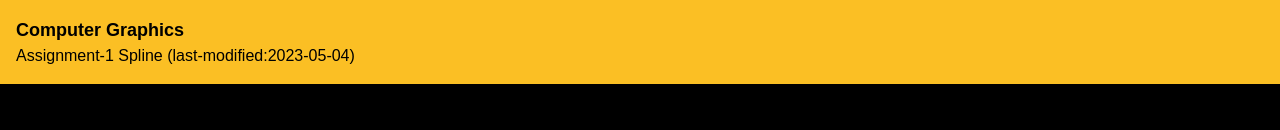
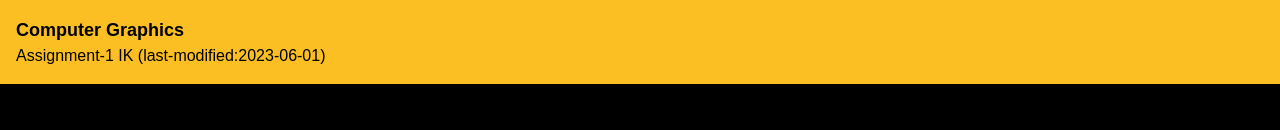
Before and after one commit to atsumaru1377/modeling_legacygl, a Next.js app: page /animation1 in a window 1280 px wide. Shown: the top 130 px of the page. Built offline with nearby package versions, Linux system fonts and the light colour scheme.

Commit message:
date change

```diff
--- a/pages/animation1/index.jsx
+++ b/pages/animation1/index.jsx
@@ -6,10 +6,10 @@ import IKReference from '@/components/IKReference'
 export default function Home() {
   return (
     <>
-      <Header subtitle="Assignment-1 Spline (last-modified:2023-05-04)"/>
+      <Header subtitle="Assignment-1 IK (last-modified:2023-06-01)"/>
       <Head>
-        <title>Bezier and Spline</title>
-        <meta name="description" content="Assignment Modeling-1" />
+        <title>Inverse Kinematics</title>
+        <meta name="description" content="Assignment Animation-1" />
         <meta name="viewport" content="width=device-width, initial-scale=1" />
         <link rel="icon" href="/favicon.ico" />
       </Head>
```
